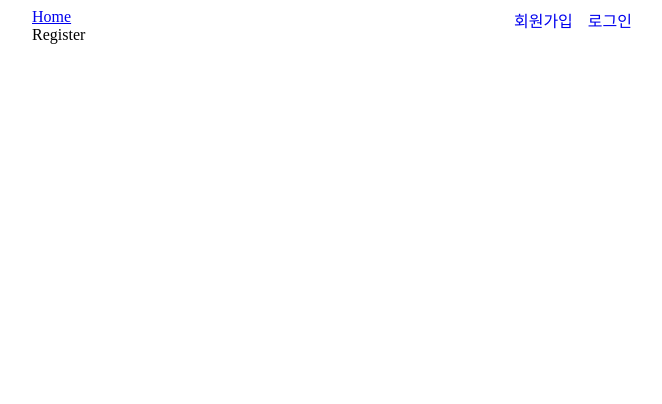
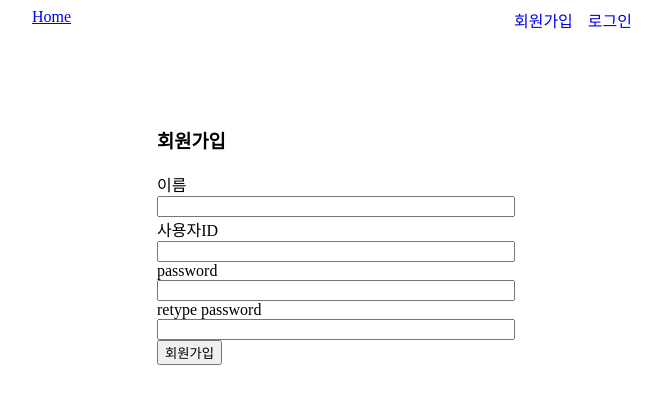
Before and after one commit to SeoEunkyo/photo_book_client, a React (Create React App) app: page /auth/register in a window 1280 px wide. Shown: the top 404 px of the page, without its empty margins (308-970 px from the left). Built offline with nearby package versions, Linux system fonts and the light colour scheme; no server answers.

Commit message:
사용자 등록페이지 생성

```diff
--- /dev/null
+++ b/src/components/CustomInput.js
@@ -0,0 +1,19 @@
+import React from "react";
+
+const CustomInput = ({label, value, setValue, type="text"}) =>{
+
+    return(
+        <div>
+            <label>{label}</label>
+            <input
+                style={{width:"100%"}}
+                value={value}
+                type={type}
+                onChange={(e)=> setValue(e.target.value)}
+            ></input>
+        </div>
+    )
+
+}
+
+export default CustomInput;
--- a/src/pages/RegisterPage.js
+++ b/src/pages/RegisterPage.js
@@ -1,10 +1,49 @@
-import react from "react"
-
+import react, {useState} from "react"
+import CustomInput from "../components/CustomInput";
+import { toast } from "react-toastify";
+import axios from "axios";
 
 const RegisterPage = () =>{
+    const [name, setName] = useState("");
+    const [username, setUsername] = useState("");
+    const [password, setPassword] = useState("");
+    const [passwordCheck, setPasswordCheck] = useState("");
+
+    const onSubmitHandler = async(e)=>{
+        try {
+            e.preventDefault();
+
+            if(username.length < 3)  throw new Error("사용자ID가 너무 짧습니다, 3자이상으로 입력해주세요.");
+            if(password.length < 6)  throw new Error("비밀번호가 너무 짧습니다, 6자이상으로 입력해주세요.");
+            if(password !== passwordCheck) throw new Error("비밀번호 불일치");
+
+            const result = await axios.post('/user/register',{name,username,password});
+
+            console.log(result);
+            toast.success("가입성공")
+
+        } catch (error) {
+            toast.error(error.message);
+        }
+
+    }
+
     return(
-        <div>
-            Register
+        <div style={{
+            maxWidth:350,
+            marginRight:"auto",
+            marginLeft:"auto",
+            marginTop:100 }}>
+
+            <h3>회원가입</h3>
+            <form onSubmit={onSubmitHandler} >
+                <CustomInput label="이름" value={name} setValue={setName}/>
+                <CustomInput label="사용자ID" value={username} setValue={setUsername}/>
+                <CustomInput label="password" value={password} setValue={setPassword} type="password"/>
+                <CustomInput label="retype password" value={passwordCheck} setValue={setPasswordCheck} type="password"/>
+
+                <button type='submit'>회원가입</button>
+            </form>
         </div>
     )}
 
```
